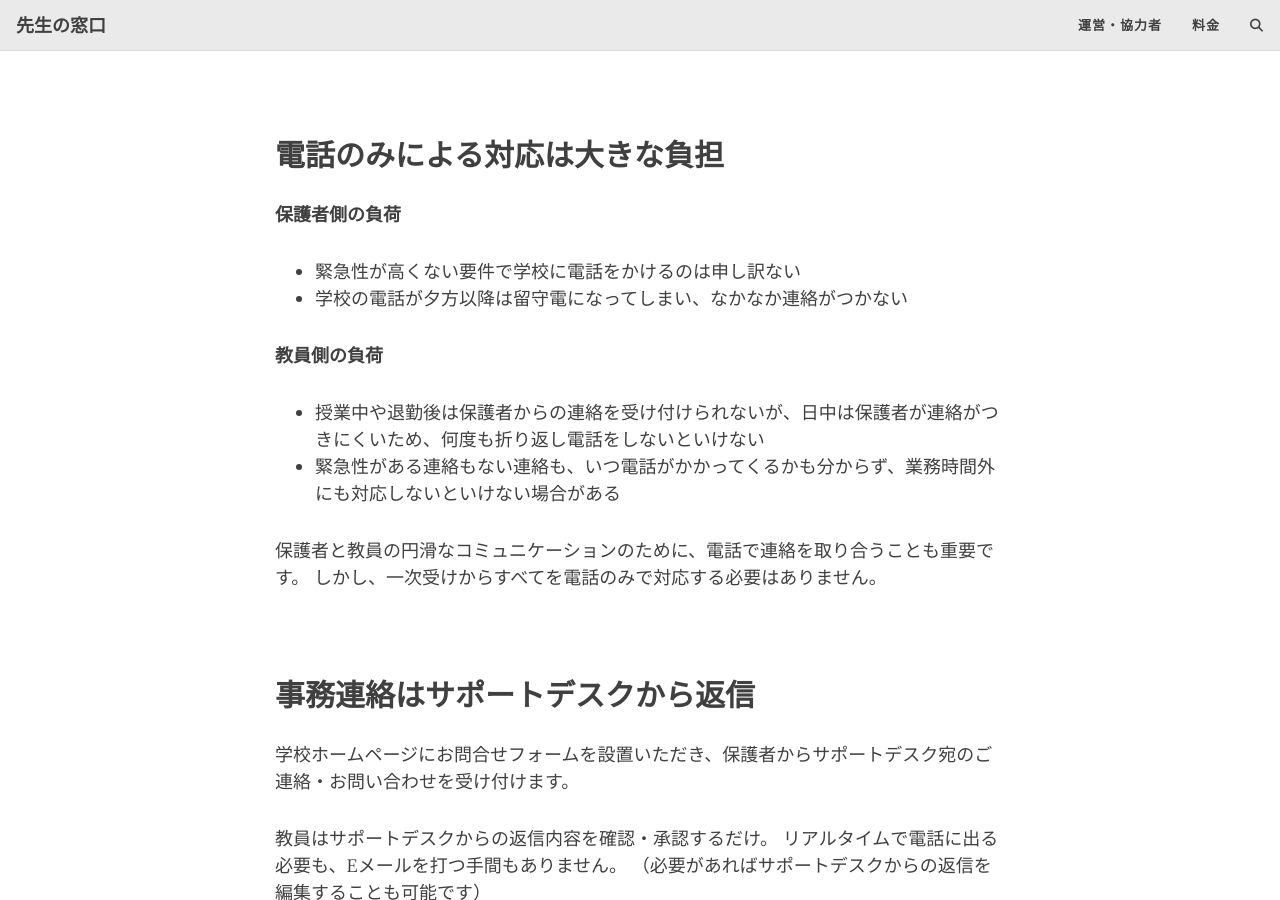
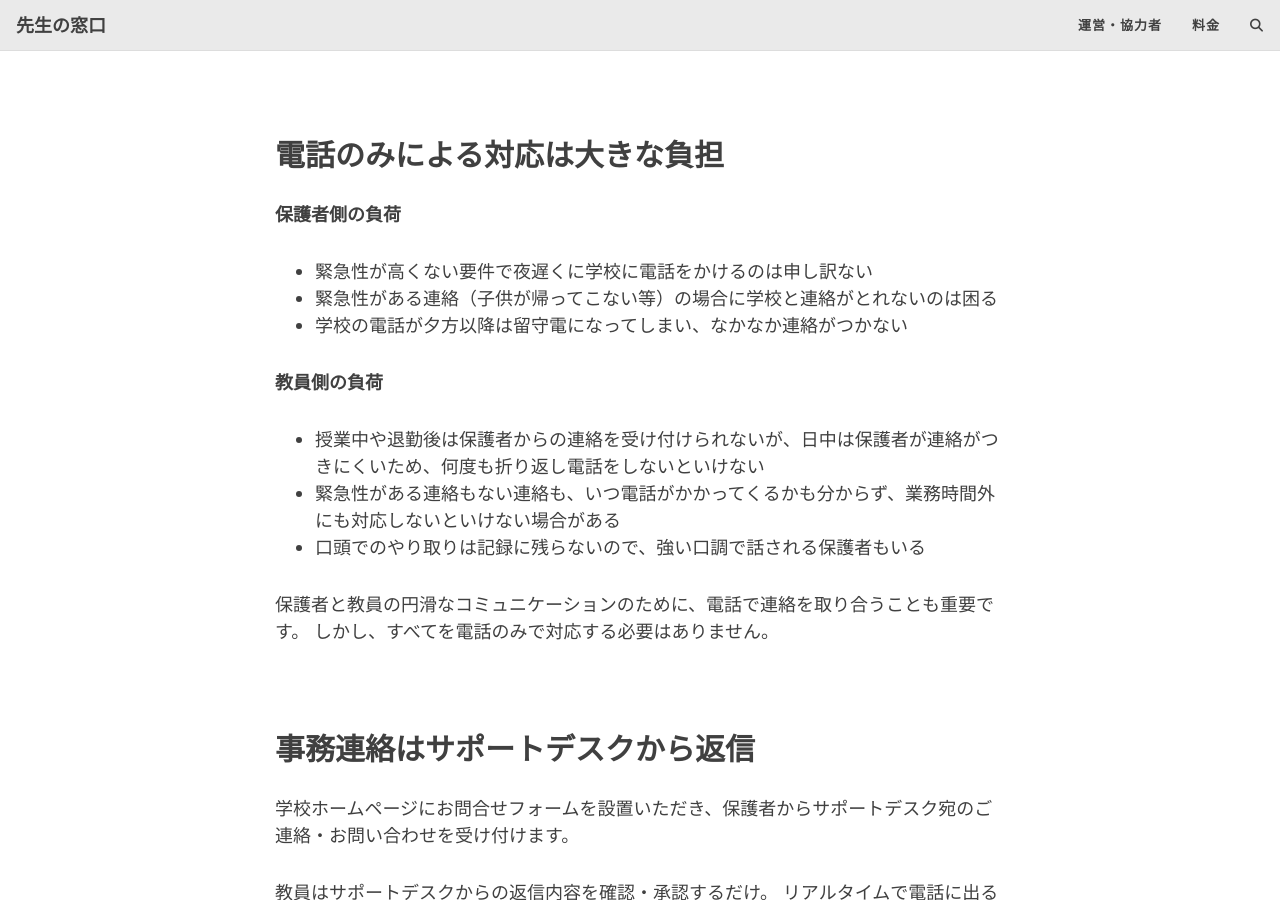
Before and after one commit to Sensei-Madoguchi/Sensei-Madoguchi.github.io, a Jekyll site: the page built from _posts/2024-11-06-support-desk.md, in a window 1280 px wide and 900 px high, scrolled down 569 px. Built offline with Jekyll 4.4.1, drawn with Linux system fonts in a browser that asks for light colours; comment, search, counter and statistics services are not loaded.

Commit message:
文言更新

```diff
--- a/_posts/2024-11-06-support-desk.md
+++ b/_posts/2024-11-06-support-desk.md
@@ -20,15 +20,17 @@ author:
 ## 電話のみによる対応は大きな負担
 
 **保護者側の負荷**<br>
-- 緊急性が高くない要件で学校に電話をかけるのは申し訳ない
+- 緊急性が高くない要件で夜遅くに学校に電話をかけるのは申し訳ない
+- 緊急性がある連絡（子供が帰ってこない等）の場合に学校と連絡がとれないのは困る
 - 学校の電話が夕方以降は留守電になってしまい、なかなか連絡がつかない
 
 **教員側の負荷**<br>
 - 授業中や退勤後は保護者からの連絡を受け付けられないが、日中は保護者が連絡がつきにくいため、何度も折り返し電話をしないといけない
 - 緊急性がある連絡もない連絡も、いつ電話がかかってくるかも分からず、業務時間外にも対応しないといけない場合がある
+- 口頭でのやり取りは記録に残らないので、強い口調で話される保護者もいる
 
 保護者と教員の円滑なコミュニケーションのために、電話で連絡を取り合うことも重要です。
-しかし、一次受けからすべてを電話のみで対応する必要はありません。
+しかし、すべてを電話のみで対応する必要はありません。
 
 
 <br>
```
Also changed, not shown: index.html (+5 -3 lines).
